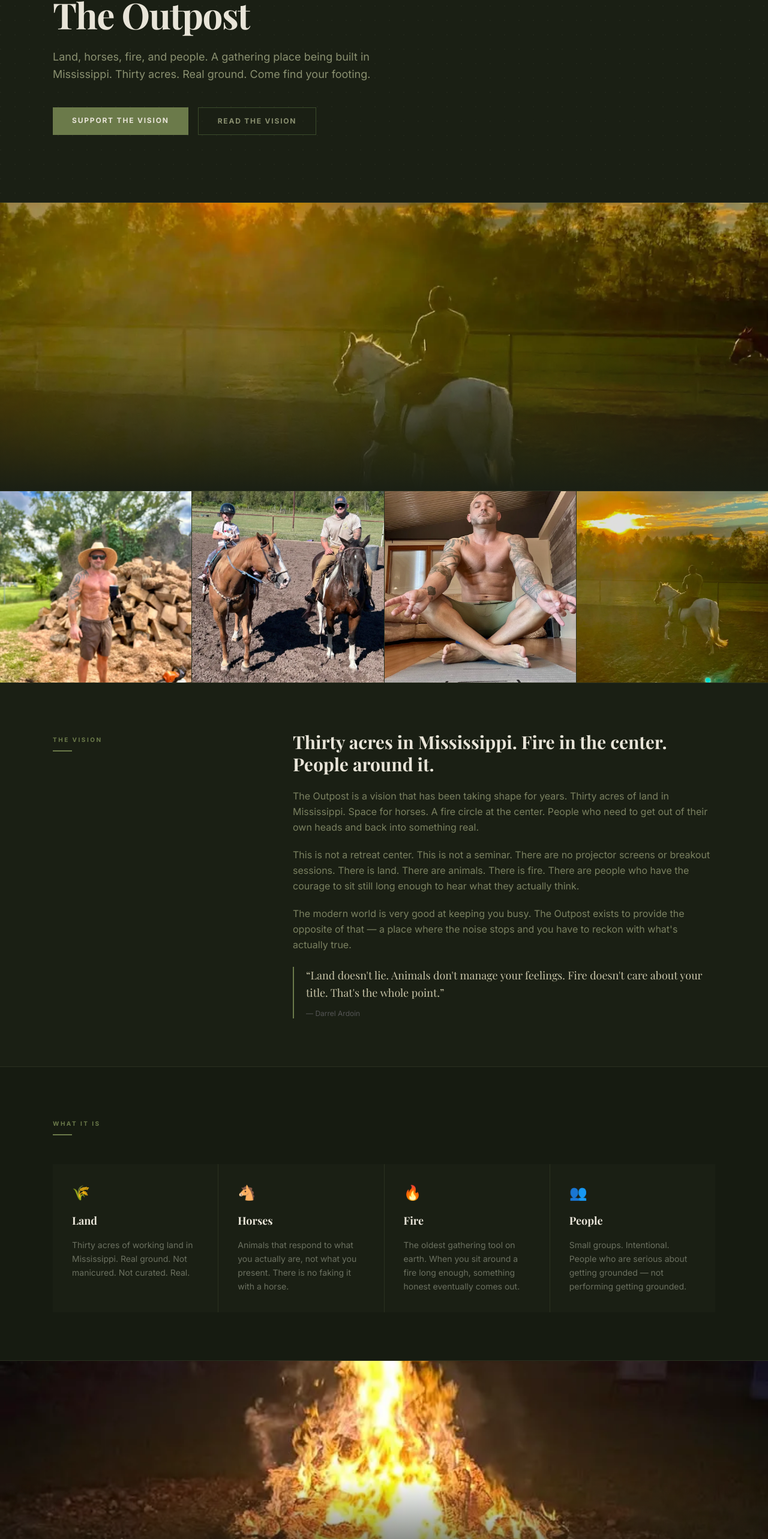
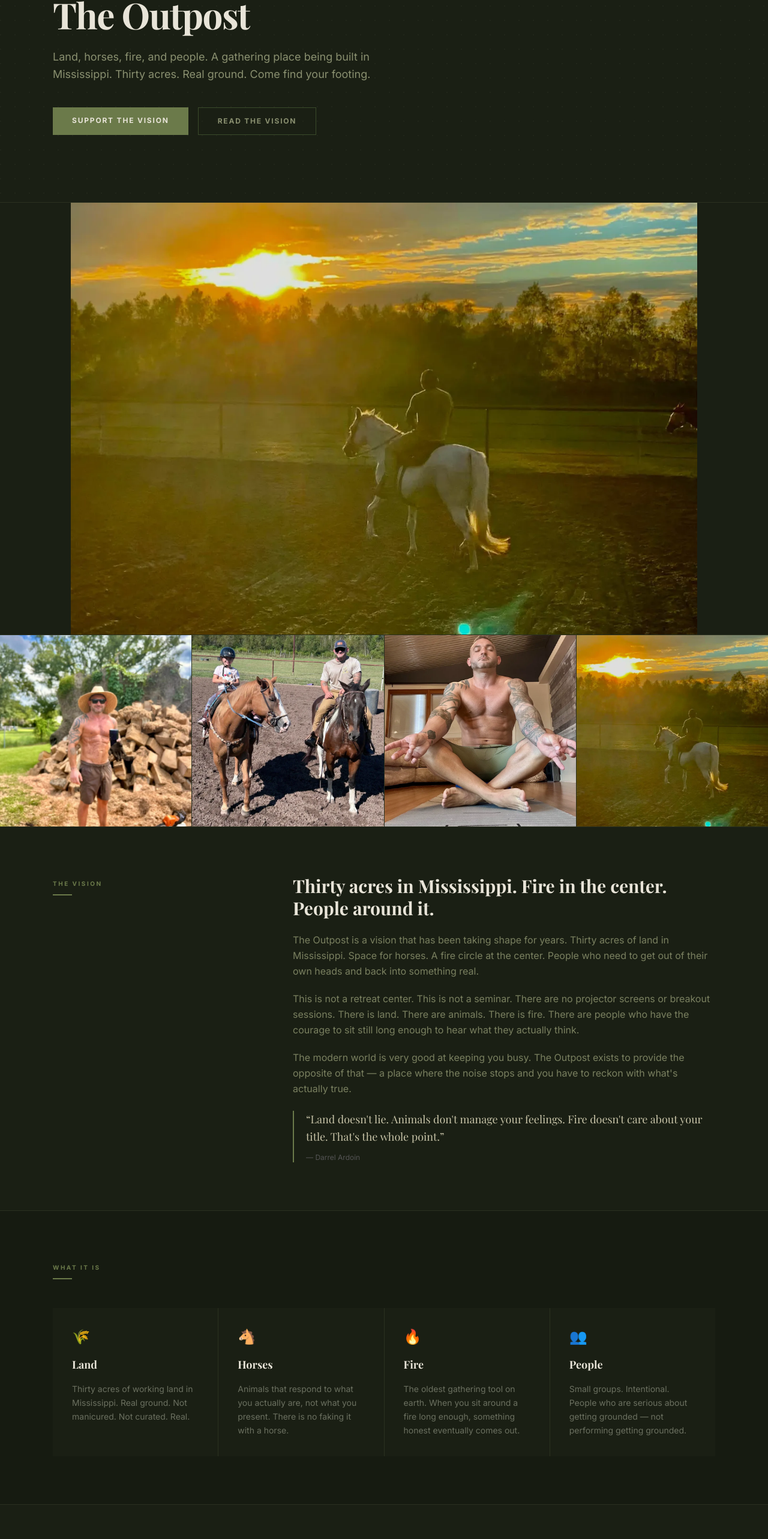
Before and after one commit to ardoinconsulting-png/divergent-darrel, a Next.js app: page /outpost in a window 1280 px wide. Shown: the part 216-2782 px from the top of the page at 60% size. Built offline with nearby package versions, Linux system fonts and the light colour scheme.

Commit message:
Outpost: show full horse image, remove duplicate

```diff
--- a/app/outpost/page.tsx
+++ b/app/outpost/page.tsx
@@ -59,16 +59,15 @@ export default function OutpostPage() {
         </section>
 
         {/* ── HERO PHOTO — HORSE SUNSET ─────────────── */}
-        <section className="border-b border-[#2a3020]">
-          <div className="relative h-[50vh] md:h-[60vh] overflow-hidden">
+        <section className="border-b border-[#2a3020] bg-[#1a1f14]">
+          <div className="relative w-full" style={{ aspectRatio: "16/9" }}>
             <Image
               src="/images/horse-sunset.webp"
               alt="Horse at sunset — The Outpost, Mississippi"
               fill
-              className="object-cover"
+              className="object-contain"
               priority
             />
-            <div className="absolute inset-0 bg-gradient-to-t from-[#1a1f14] via-transparent to-transparent" />
           </div>
         </section>
 
@@ -194,18 +193,6 @@ export default function OutpostPage() {
           </div>
         </section>
 
-        {/* ── BONFIRE PHOTO ─────────────────────────── */}
-        <section className="border-b border-[#2a3020]">
-          <div className="relative h-[40vh] md:h-[50vh] overflow-hidden">
-            <Image
-              src="/images/outpost-5.webp"
-              alt="Bonfire at The Outpost"
-              fill
-              className="object-cover"
-            />
-            <div className="absolute inset-0 bg-gradient-to-t from-[#161b11] via-transparent to-transparent" />
-          </div>
-        </section>
 
         {/* ── GOFUNDME CTA ──────────────────────────── */}
         <section className="border-b border-[#2a3020] bg-[#1a1f14]">
```
